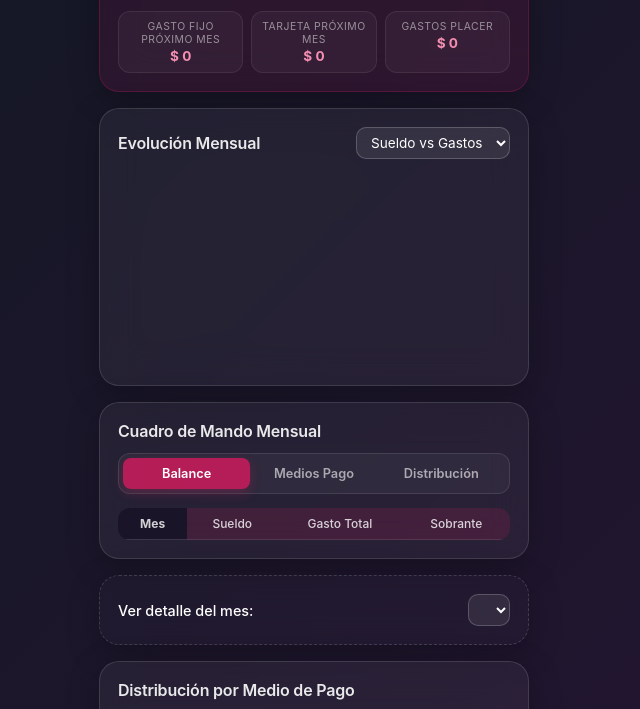
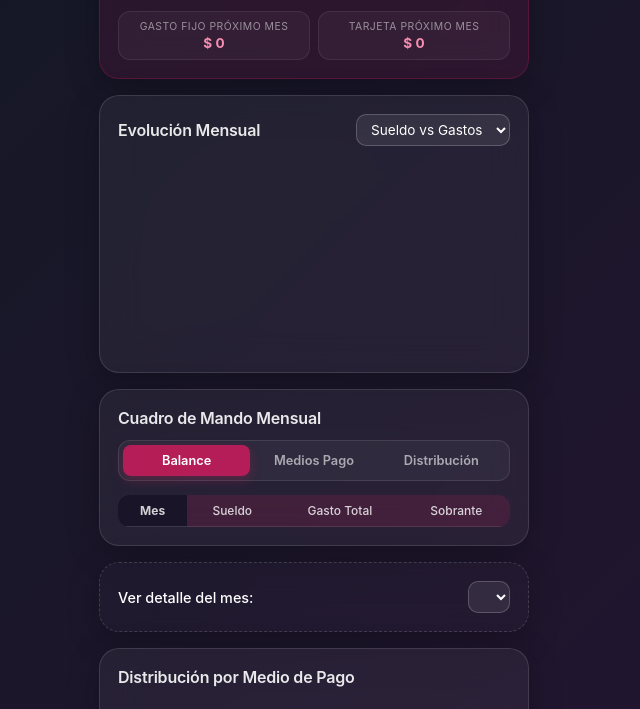
Before and after one commit to araavillalba122-dotcom/Gastos-Dash, a plain HTML site: page index.html in a window 1280 px wide. Shown: the part 83-792 px from the top of the page, without its empty margins (326-966 px from the left). Drawn offline with nearby package versions, Linux system fonts and the light colour scheme; no server answers.

Commit message:
Update index.html

```diff
--- a/index.html
+++ b/index.html
@@ -23,10 +23,6 @@
                 <div class="kpi-box">
                     <span class="kpi-title">Tarjeta Próximo Mes</span>
                     <span id="kpiTarjetaPorc" class="kpi-value">$ 0</span>
-                </div>
-                <div class="kpi-box">
-                    <span class="kpi-title">Gastos Placer</span>
-                    <span id="kpiPlacer" class="kpi-value">$ 0</span>
                 </div>
             </div>
         </header>
```
